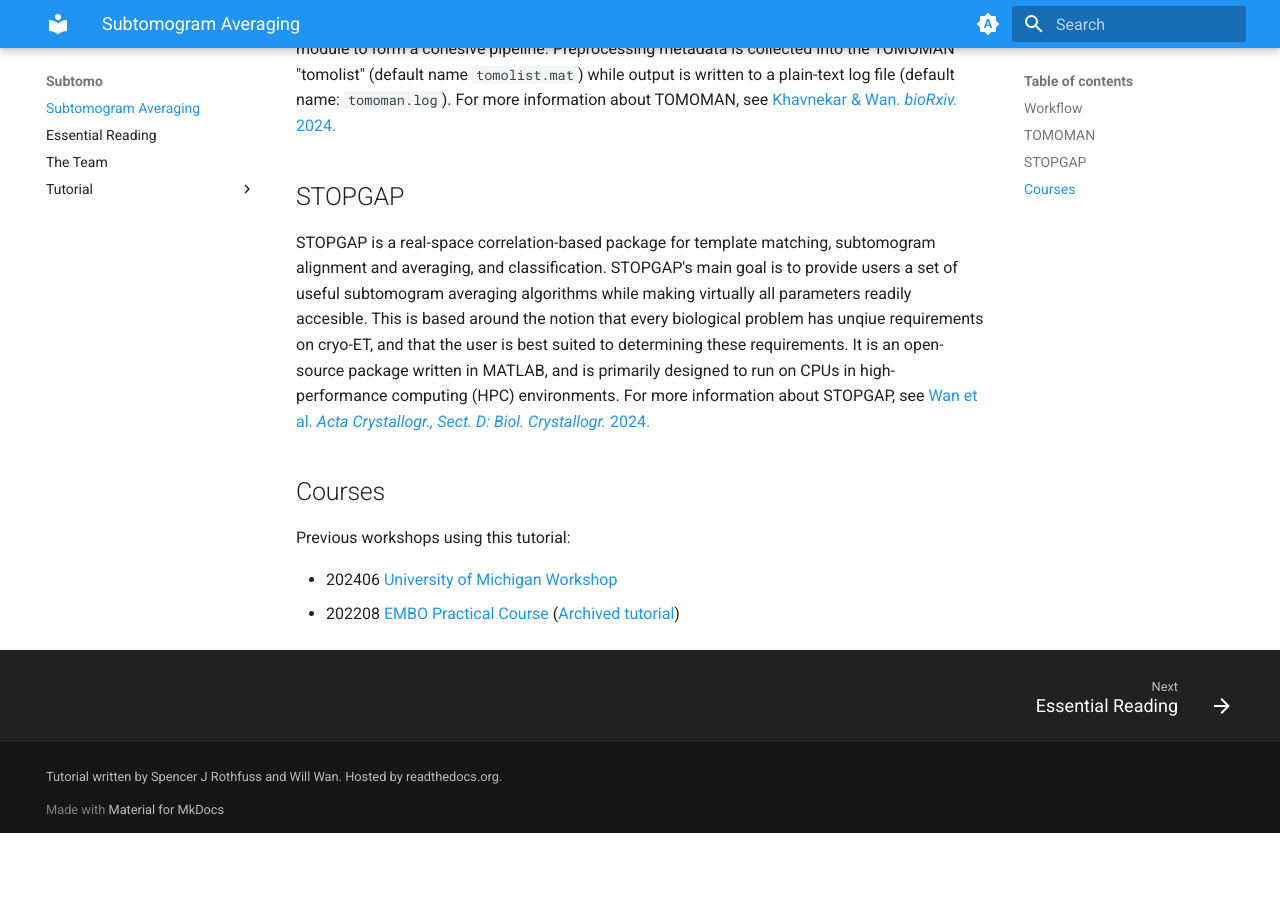
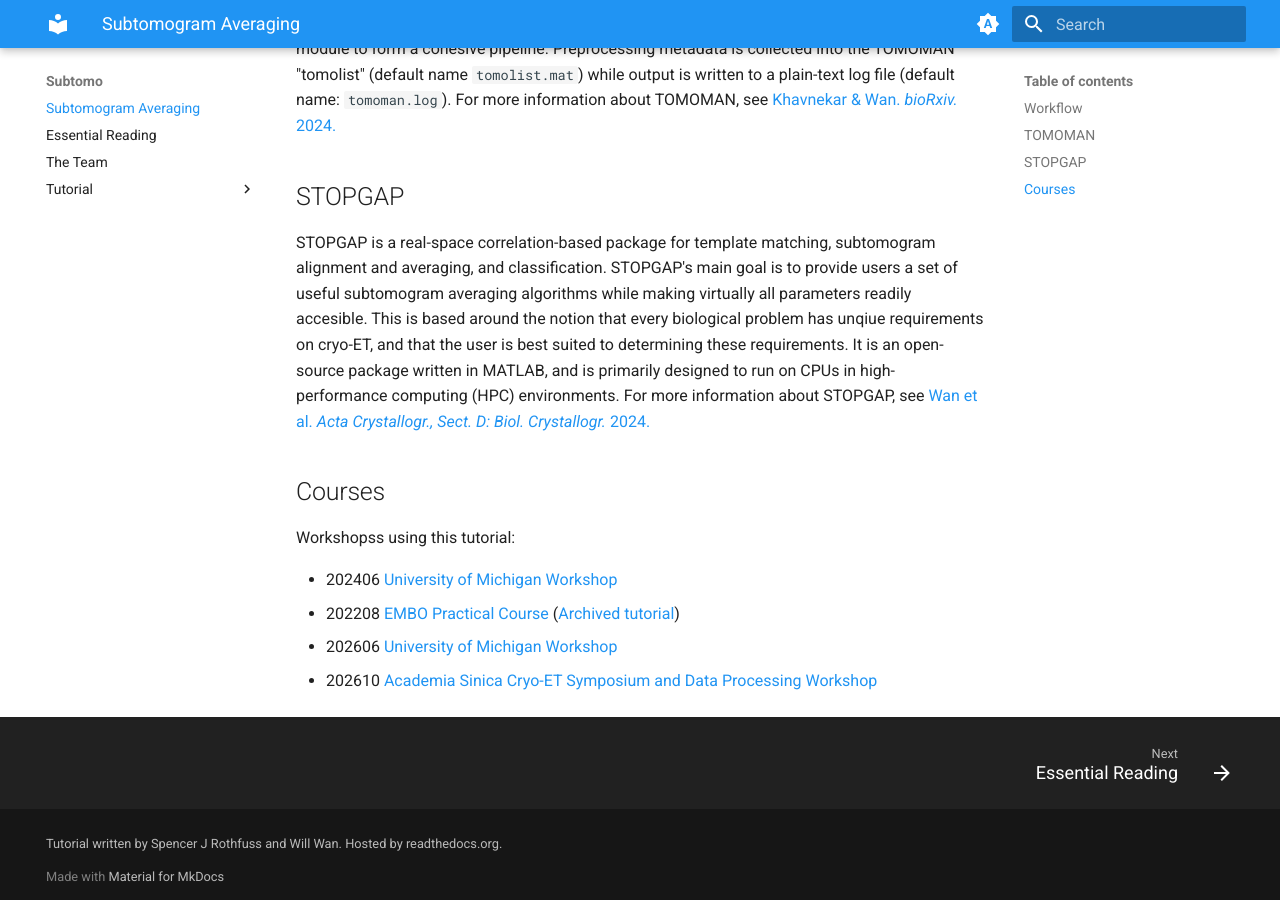
Before and after one commit to wan-lab-vanderbilt/subtomo-tutorials, an MkDocs documentation site: the page built from docs/index.md, in a window 1280 px wide and 900 px high, scrolled down 829 px. Built offline with MkDocs 1.6.1 and Material for MkDocs 9.7.7, drawn with Linux system fonts in a browser that asks for light colours; before the commit the page ends 1662 px from its top, so only the background shows below that.

Commit message:
Add UMich 2026 and Taiwan 2026 workshop versions

```diff
--- a/docs/index.md
+++ b/docs/index.md
@@ -26,7 +26,9 @@ For more information about STOPGAP, see [Wan et al. _Acta Crystallogr., Sect. D:
 
 ## Courses
 
-Previous workshops using this tutorial:
+Workshopss using this tutorial:
 
 * 202406 [University of Michigan Workshop](https://www.lsi.umich.edu/events/2024-06/2024-cryo-electron-tomography-data-processing-workshop)
 * 202208 [EMBO Practical Course](https://www.embl.org/about/info/course-and-conference-office/events/cry22-01/) ([Archived tutorial](https://github.com/sagarbiophysics/Subtomo-tutorials/tree/main))
+* 202606 [University of Michigan Workshop](https://subtomo.readthedocs.io/en/umich-2026/)
+* 202610 [Academia Sinica Cryo-ET Symposium and Data Processing Workshop](https://subtomo.readthedocs.io/en/taiwan-2026/)
```
